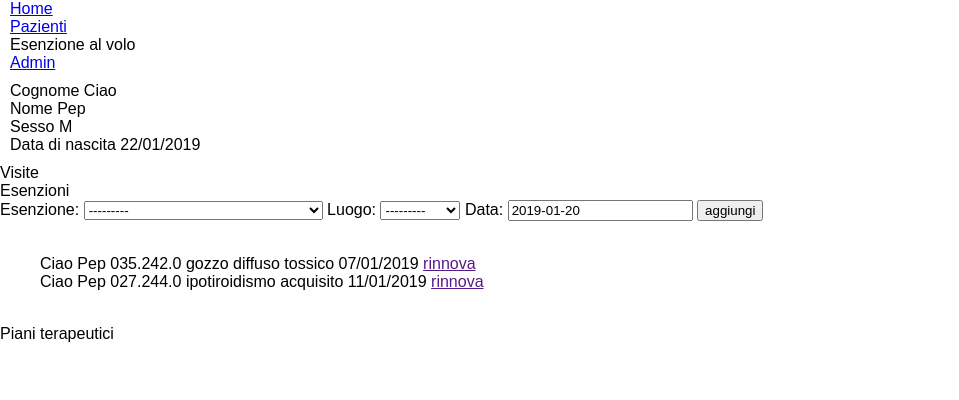
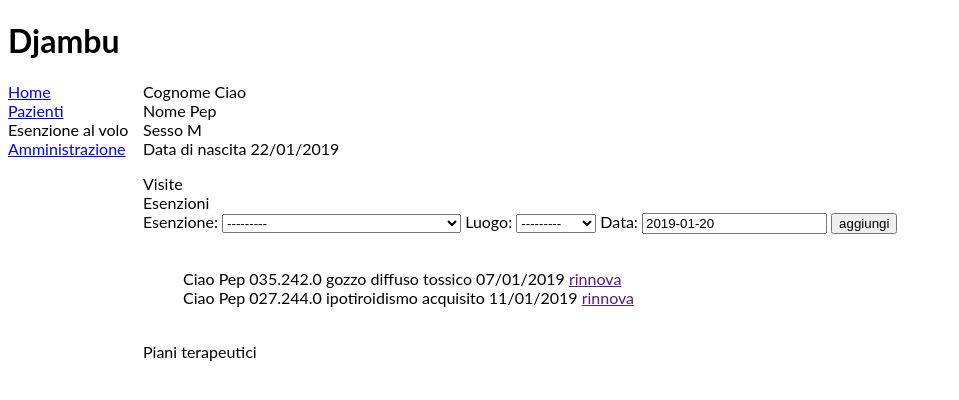
Before and after one commit to filomarcello/djambu, a Django app: page /patients/1/ in a window 1280 px wide. Shown: the top 400 px of the page, without its empty margins (0-959 px from the left). Run offline with Django 3.2, Linux system fonts and the light colour scheme; data comes from the database, SQL or seed files in the repository; both versions use the stored data as it was after the commit.

Commit message:
Add style for navbar (now fixed on left) and header

```diff
--- a/patients/static/patients/style.css
+++ b/patients/static/patients/css/style.css
@@ -1,8 +1,28 @@
-html,body{margin:0;padding:0}
-body{font: 100% Arial,sans-serif;text-align:left}
 
+body{
+    font-family: Lato, sans-serif;
+}
+
+.nav-bar {
+    height: 100%;
+    width: 125px;
+    position: fixed;
+    z-index: 1;
+    /* top: 0;
+    left: 0; */
+    overflow-x: hidden;
+}
+
+.main {
+    margin-left: 125px;
+    padding: 0px 10px;
+}
+
+
+
+/*
 p{margin:0 10px 10px}
-/* a{padding:5px; text-decoration:none; color:#000000;} */
+a{padding:5px; text-decoration:none; color:#000000;}
 div#header{background-color:#F3F2ED;}
 div#header h1{height:80px;line-height:80px;margin:0;padding-left:10px;}
 div#container{text-align:left}
@@ -18,3 +38,4 @@ div#content{float:right;width:500px}
 div#navigation{float:left;width:200px}
 div#extra{float:left;clear:left;width:200px}
 div#footer{clear:both;width:100%}
+*/
--- a/patients/templates/patients/base.html
+++ b/patients/templates/patients/base.html
@@ -3,7 +3,8 @@
 <head>
   <meta charset="UTF-8">
   <title>{% block title %}{% endblock %}</title>
-  <link rel="stylesheet" href="{% block stylesheet %}{% endblock %}">
+  <link rel="stylesheet" type="text/css"
+        href="{% block stylesheet %}{% endblock %}">
 </head>
 <body>
   {% block body %}{% endblock %}
--- a/patients/templates/patients/base_djambu.html
+++ b/patients/templates/patients/base_djambu.html
@@ -6,10 +6,14 @@
 {% endblock %}
 
 {% block stylesheet %}
-  {% static 'patients/style.css' %}
+  {% static '/patients/css/style.css' %}
 {% endblock %}
 
 {% block body %}
+  <div class="brand"><h1>Djambu</h1></div>
   {% include './nav_bar.html' %}
-  {% block content %}{% endblock %}
+    <div class="main">
+    {% block content %}{% endblock %}
+  </div>
+
 {% endblock %}
--- a/patients/templates/patients/home.html
+++ b/patients/templates/patients/home.html
@@ -1,5 +1,6 @@
 {% extends './base_djambu.html' %}
 
 {% block content %}
-  Sei in home
+  <h2>Sei in home</h2><br>
+  {% lorem 8 %}
 {% endblock %}
--- a/patients/templates/patients/nav_bar.html
+++ b/patients/templates/patients/nav_bar.html
@@ -1,6 +1,6 @@
-<p>
+<div class="nav-bar">
   <a href="{% url 'patients:home' %}">Home</a> <br>
   <a href="{% url 'patients:patients_list' %}">Pazienti</a> <br>
   Esenzione al volo <br>
-  <a href="/patients_admin/">Admin</a>
-</p>
+  <a href="/patients_admin/">Amministrazione</a>
+</div>
```
Also changed, not shown: db.sqlite3.
